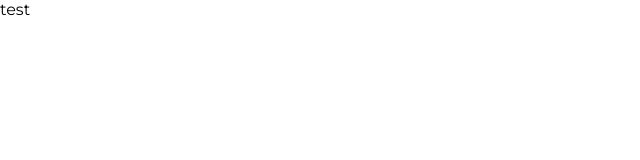
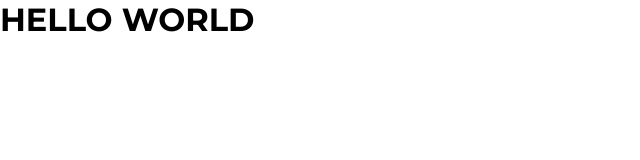
Before and after one commit to kometdafa/kometdafa.github.io, a plain HTML site: page index.html in a window 1280 px wide. Shown: the whole page, without its empty margins (0-640 px from the left). Drawn offline with Linux system fonts and the light colour scheme.

Commit message:
hello world

```diff
--- a/css/style.css
+++ b/css/style.css
@@ -13,6 +13,9 @@ a{
     text-decoration: none;
 }
 
+.boldy{
+    font-weight: 900;
+}
 /*containter-header*/
 .con-head{
 
--- a/index.html
+++ b/index.html
@@ -8,6 +8,6 @@
     <title>KOMETDAFA</title>
 </head>
 <body>
-    test
+    <h1 class="boldy">HELLO WORLD</h1>
 </body>
 </html>
```
